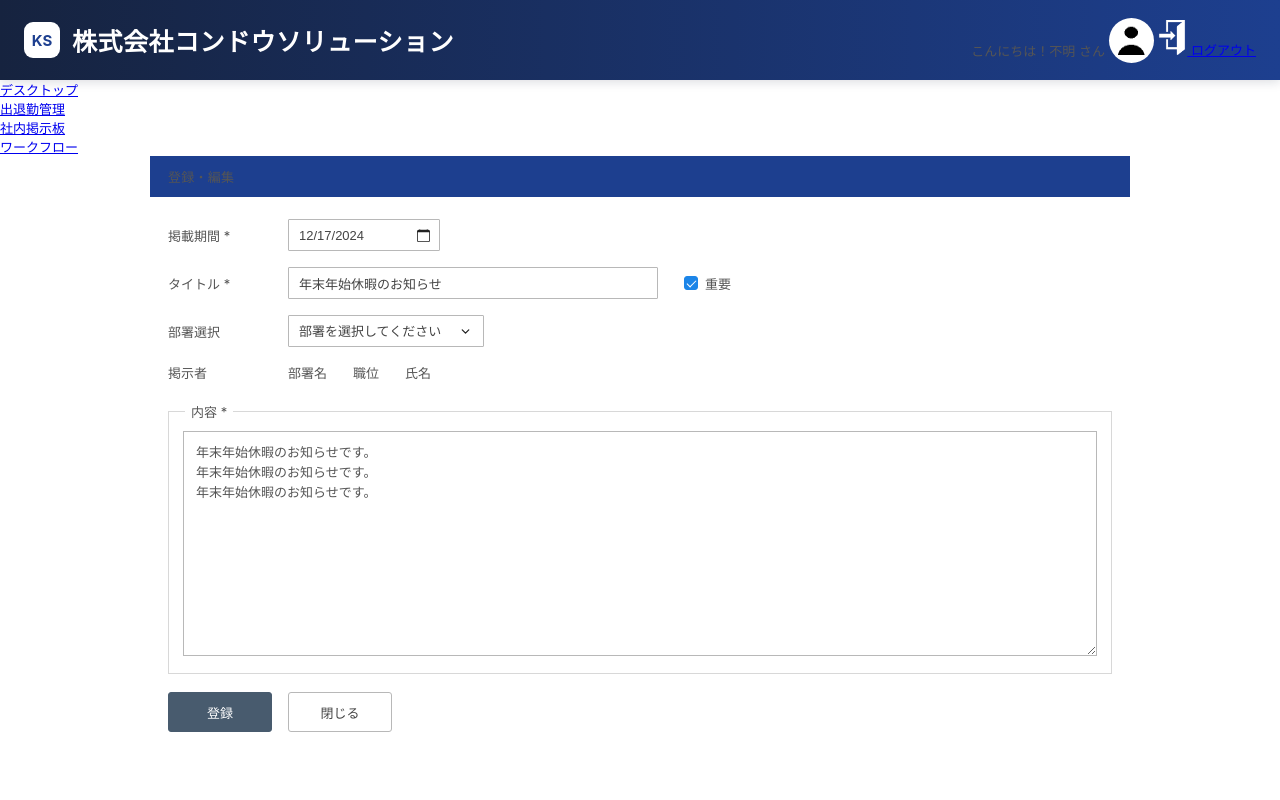
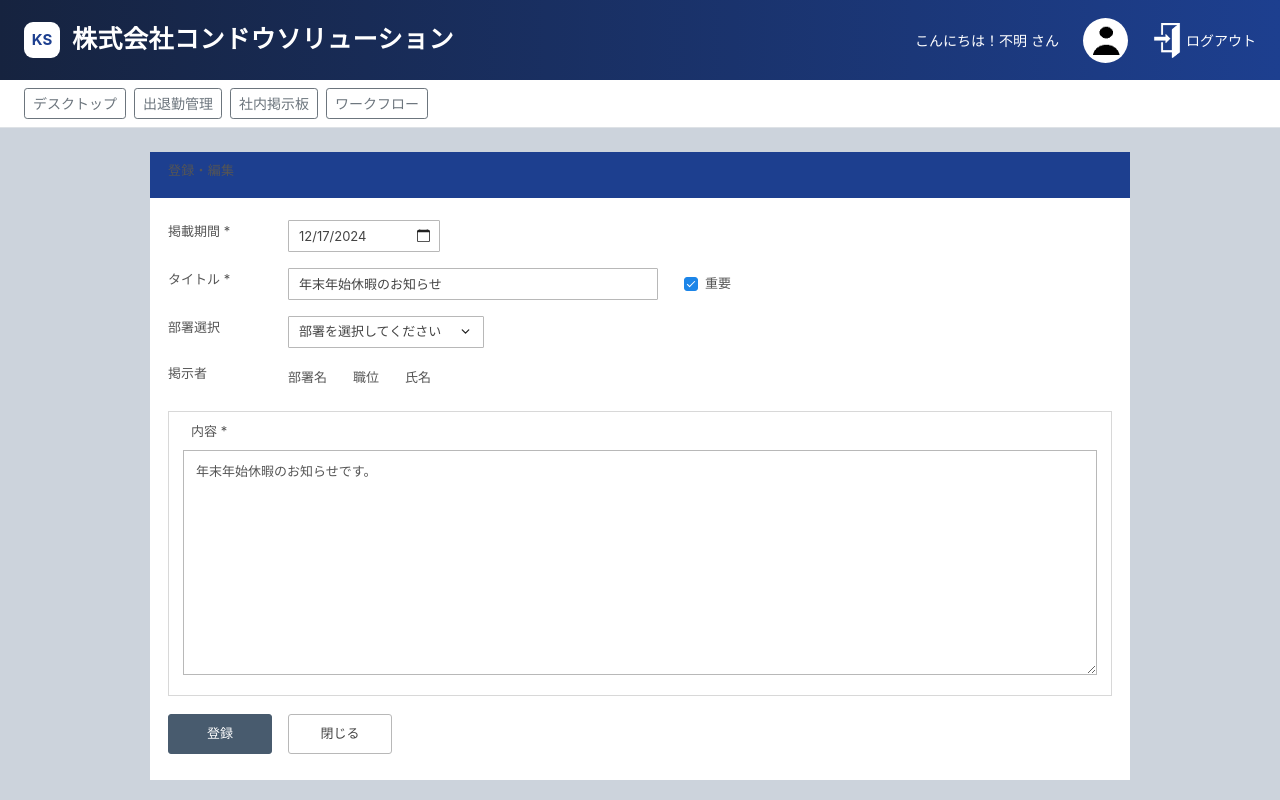
Before and after one commit to groupware-lab/groupware-lab, a PHP site: page /keiziban_sinsei.php in a window 1280 px wide. Run offline with PHP 8.4, Linux system fonts and the light colour scheme; the visitor is signed in with stand-in values (Sample User, id 1); data that the repository does not hold is empty; a stand-in replaces the project's code that opens the database connection.

Commit message:
掲示板php更新

```diff
--- a/keiziban/keiziban_sinsei.css
+++ b/keiziban/keiziban_sinsei.css
@@ -1,12 +1,7 @@
-* {
-  box-sizing: border-box;
-  margin: 0;
-  padding: 0;
-}
+@charset "UTF-8";
 
 body {
   font-family: -apple-system, BlinkMacSystemFont, "Segoe UI", "Hiragino Kaku Gothic ProN", "Hiragino Sans", Meiryo, sans-serif;
-  font-size: 13px;
   color: #555555;
   background-color: #ffffff;
   -webkit-font-smoothing: antialiased;
@@ -251,7 +246,7 @@ body {
   background-color: #3c4d5e;
 }
 
-.btn-close {
+.btn-cancel {
   background-color: #ffffff;
   color: #444444;
   border: 1px solid #b8b8b8;
--- a/keiziban/keiziban_sinsei.php
+++ b/keiziban/keiziban_sinsei.php
@@ -11,7 +11,6 @@ if(empty($_SESSION['csrf_token'])) {
 
 $errors = $_SESSION['ringi_errors'] ?? [];
 unset($_SESSION['ringi_errors']);
-
 ?>
 
 <!DOCTYPE html>
@@ -20,44 +19,19 @@ unset($_SESSION['ringi_errors']);
   <meta charset="UTF-8">
   <meta name="viewport" content="width=device-width, initial-scale=1.0">
   <title>登録・編集</title>
-  <link rel="stylesheet" href="keiziban_sinsei.css">
-  <link rel="stylesheet" href="common.css">
+
+  <!-- bootstrapのcssを読み込む用 -->
+  <link href="../assets/css/bootstrap.min.css" rel="stylesheet">
+
+  <!-- headerとログアウトボタンの共通部品のcssを読み込む用 -->
+  <link href="../common/common.css" rel="stylesheet">
+
+  <!-- 掲示板用のCSSの読み込み -->
+  <link href="keiziban_sinsei.css" rel="stylesheet">
 </head>
-<body>
 
-    <!-- header,navの共通部品-->
-<header class="app-header">
-    <div class="app-header-inner">
-        <span class="app-logo-badge">KS</span>
-        <span class="app-header-title">株式会社コンドウソリューション</span>
-    </div>
-
-    <nav class="app-nav-menu d-flex align-items-center gap-4">
-        <span class="small text-white">
-            こんにちは！<?= htmlspecialchars($employee_name, ENT_QUOTES, 'UTF-8') ?>  さん
-        </span>
-
-        <span class="app-user-badge">
-            <img src="../assets/img/user_icon.png" alt="社員アイコン" width="30" height="30">
-        </span>
-
-        <a href="../home/logout_confirm.php" class="text-white text-decoration-none d-flex align-items-center logout-link" title="ログアウト">
-            <img src="../assets/img/logout_icon.png" alt="ログアウト" width="30" height="35" class="me-1 logout-icon">
-            <span class="small">ログアウト</span>
-        </a>
-    </nav>
-</header>
-
-<div class="bg-white border-bottom py-2 px-4 mb-4">
-    <div class="container-fluid p-0">
-        <ul class="d-flex flex-wrap gap-2 list-unstyled mb-0 ps-0">
-            <li><a href="../home/main.php" class="btn btn-outline-secondary btn-sm">デスクトップ</a></li>
-            <li><a href="#" class="btn btn-outline-secondary btn-sm">出退勤管理</a></li>
-            <li><a href="../keiziban/keiziban_main.php" class="btn btn-outline-secondary btn-sm">社内掲示板</a></li>
-            <li><a href="../workflow/workflow_main.php" class="btn btn-outline-secondary btn-sm">ワークフロー</a></li>
-        </ul>
-    </div>
-</div>
+<body class="app-page d-flex flex-column min-vh-100">
+  <?php require_once __DIR__ . '/../common/header.php'; ?>
 
   <div class="dialog-wrapper">
     <div class="dialog-header">
@@ -112,18 +86,15 @@ unset($_SESSION['ringi_errors']);
       <!-- 内容 -->
       <fieldset class="content-box">
         <legend>内容 <span class="required">*</span></legend>
-        <textarea class="content-textarea">年末年始休暇のお知らせです。
-年末年始休暇のお知らせです。
-年末年始休暇のお知らせです。</textarea>
+        <textarea class="content-textarea">年末年始休暇のお知らせです。</textarea>
       </fieldset>
 
         <div class="footer-buttons">
           <button type="submit" class="btn-action btn-submit">登録</button>
-          <button type="button" class="btn-action btn-close">閉じる</button>
+          <button type="button" class="btn-action btn-cancel">閉じる</button>
         </div>
       </div>
     </form>
   </div>
-
 </body>
 </html>
```
